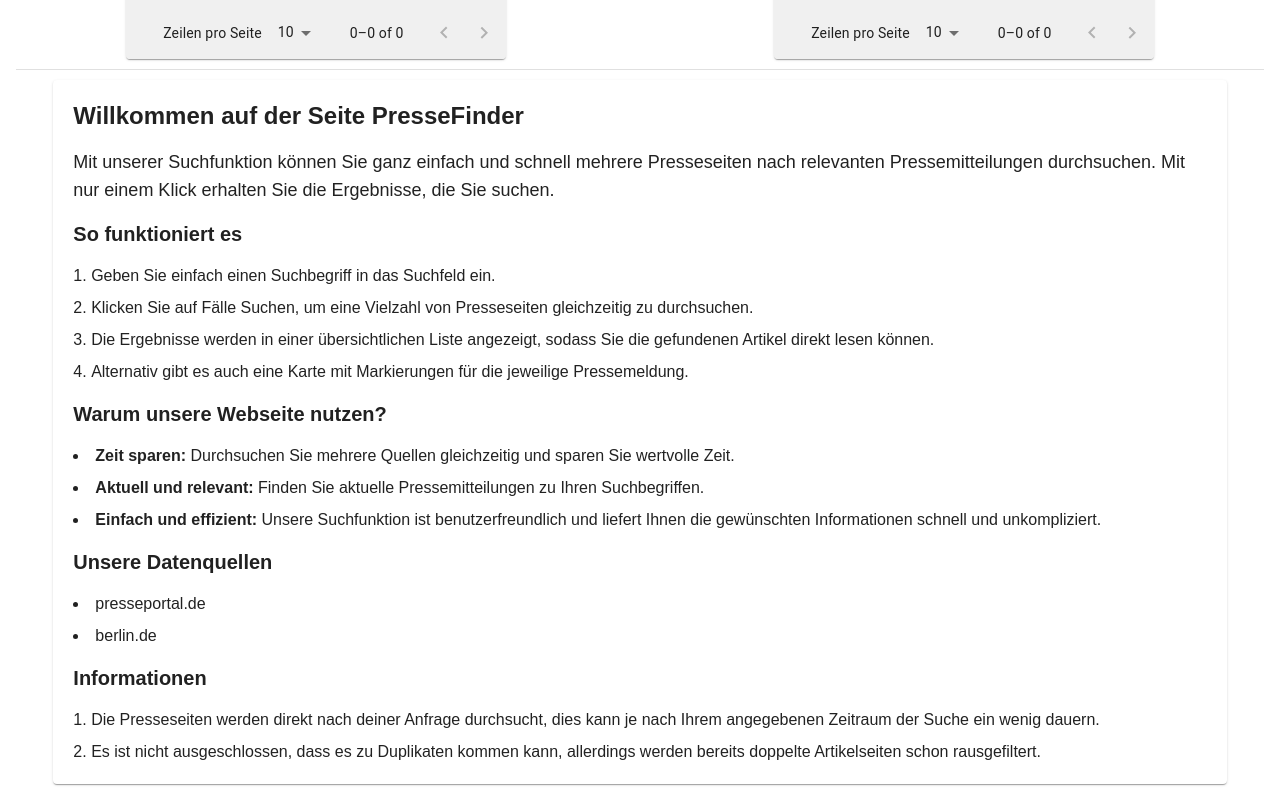
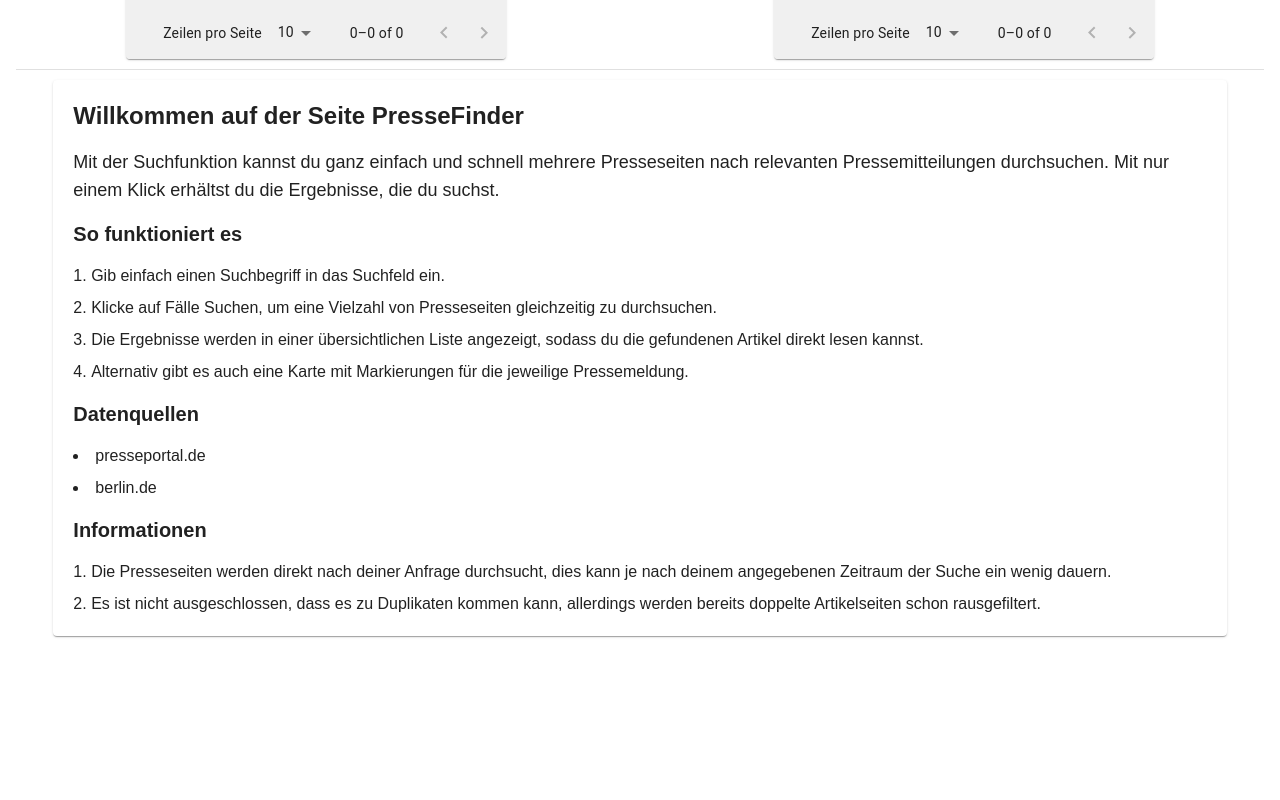
Before and after one commit to Davide131297/new-pressemitteilungen-next, a Next.js app: page / in a window 1280 px wide. Shown: the part 1135-1935 px from the top of the page. After the commit the page ends 1787 px from the top, so only its background shows below. Built offline with nearby package versions, Linux system fonts and the light colour scheme.

Commit message:
new welcome text

```diff
--- a/components/welcome.tsx
+++ b/components/welcome.tsx
@@ -6,29 +6,31 @@ const Welcome = () => {
             <div className="text-left space-y-4">
                 <h4 className="text-2xl font-bold">Willkommen auf der Seite PresseFinder</h4>
                 <p className="text-lg">
-                    Mit unserer Suchfunktion können Sie ganz einfach und schnell mehrere Presseseiten nach relevanten Pressemitteilungen durchsuchen. Mit nur einem Klick erhalten Sie die Ergebnisse, die Sie suchen.
+                    Mit der Suchfunktion kannst du ganz einfach und schnell mehrere Presseseiten nach relevanten Pressemitteilungen durchsuchen. Mit nur einem Klick erhältst du die Ergebnisse, die du suchst.
                 </p>
                 <h5 className="text-xl font-semibold">So funktioniert es</h5>
                 <ol className="list-decimal list-inside space-y-2">
-                    <li>Geben Sie einfach einen Suchbegriff in das Suchfeld ein.</li>
-                    <li>Klicken Sie auf Fälle Suchen, um eine Vielzahl von Presseseiten gleichzeitig zu durchsuchen.</li>
-                    <li>Die Ergebnisse werden in einer übersichtlichen Liste angezeigt, sodass Sie die gefundenen Artikel direkt lesen können.</li>
+                    <li>Gib einfach einen Suchbegriff in das Suchfeld ein.</li>
+                    <li>Klicke auf Fälle Suchen, um eine Vielzahl von Presseseiten gleichzeitig zu durchsuchen.</li>
+                    <li>Die Ergebnisse werden in einer übersichtlichen Liste angezeigt, sodass du die gefundenen Artikel direkt lesen kannst.</li>
                     <li>Alternativ gibt es auch eine Karte mit Markierungen für die jeweilige Pressemeldung.</li>
                 </ol>
+                {/*
                 <h5 className="text-xl font-semibold">Warum unsere Webseite nutzen?</h5>
                 <ul className="list-disc list-inside space-y-2">
-                    <li><strong>Zeit sparen:</strong> Durchsuchen Sie mehrere Quellen gleichzeitig und sparen Sie wertvolle Zeit.</li>
-                    <li><strong>Aktuell und relevant:</strong> Finden Sie aktuelle Pressemitteilungen zu Ihren Suchbegriffen.</li>
-                    <li><strong>Einfach und effizient:</strong> Unsere Suchfunktion ist benutzerfreundlich und liefert Ihnen die gewünschten Informationen schnell und unkompliziert.</li>
+                    <li><strong>Zeit sparen:</strong> Durchsuche mehrere Quellen gleichzeitig und spare wertvolle Zeit.</li>
+                    <li><strong>Aktuell und relevant:</strong> Finde aktuelle Pressemitteilungen zu deinen Suchbegriffen.</li>
+                    <li><strong>Einfach und effizient:</strong> Unsere Suchfunktion ist benutzerfreundlich und liefert dir die gewünschten Informationen schnell und unkompliziert.</li>
                 </ul>
-                <h5 className="text-xl font-semibold">Unsere Datenquellen</h5>
+                */}
+                <h5 className="text-xl font-semibold">Datenquellen</h5>
                 <ul className="list-disc list-inside space-y-2">
                     <li>presseportal.de</li>
                     <li>berlin.de</li>
                 </ul>
                 <h5 className="text-xl font-semibold">Informationen</h5>
                 <ol className="list-decimal list-inside space-y-2">
-                    <li>Die Presseseiten werden direkt nach deiner Anfrage durchsucht, dies kann je nach Ihrem angegebenen Zeitraum der Suche ein wenig dauern.</li>
+                    <li>Die Presseseiten werden direkt nach deiner Anfrage durchsucht, dies kann je nach deinem angegebenen Zeitraum der Suche ein wenig dauern.</li>
                     <li>Es ist nicht ausgeschlossen, dass es zu Duplikaten kommen kann, allerdings werden bereits doppelte Artikelseiten schon rausgefiltert.</li>
                 </ol>
             </div>
```
